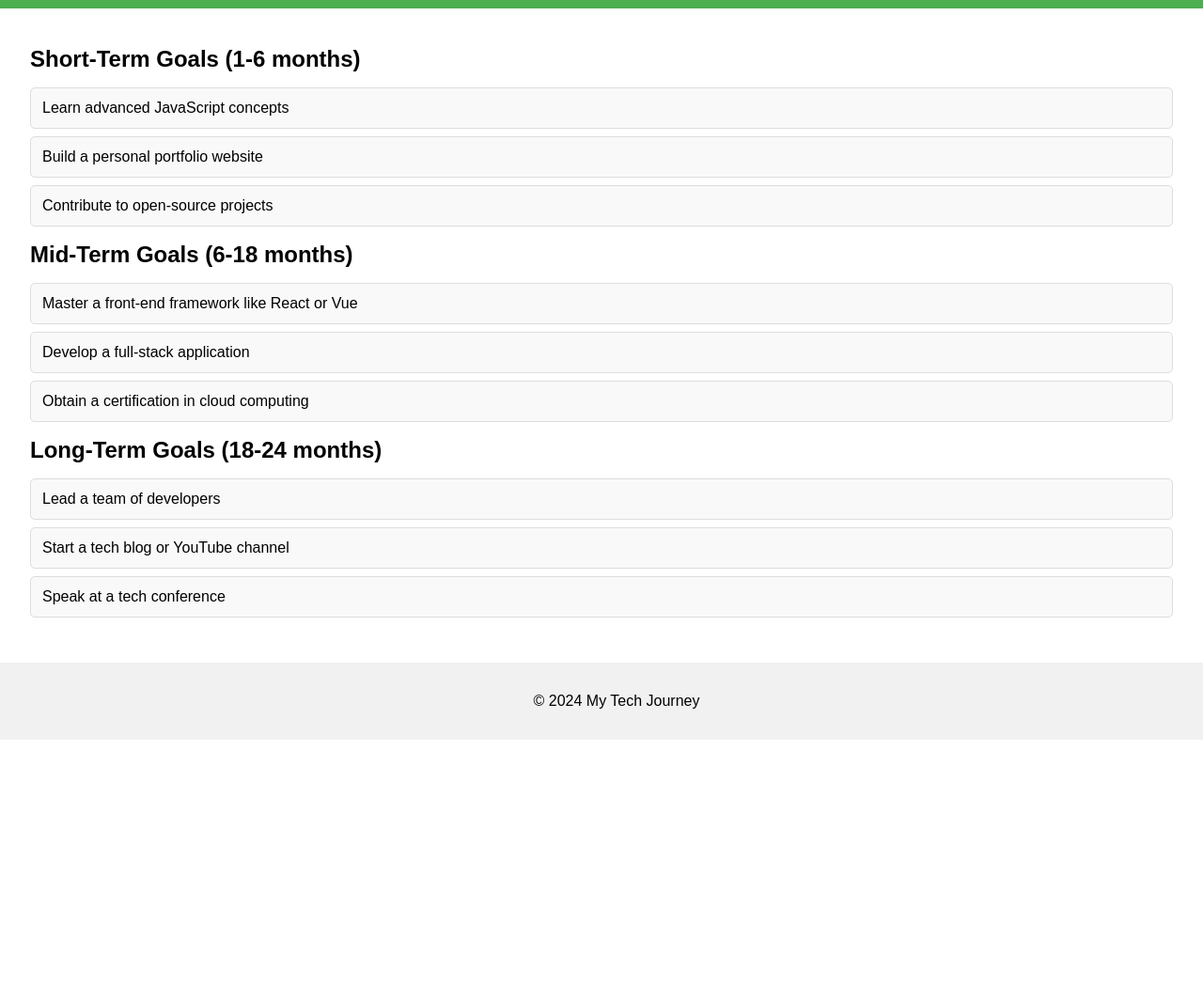
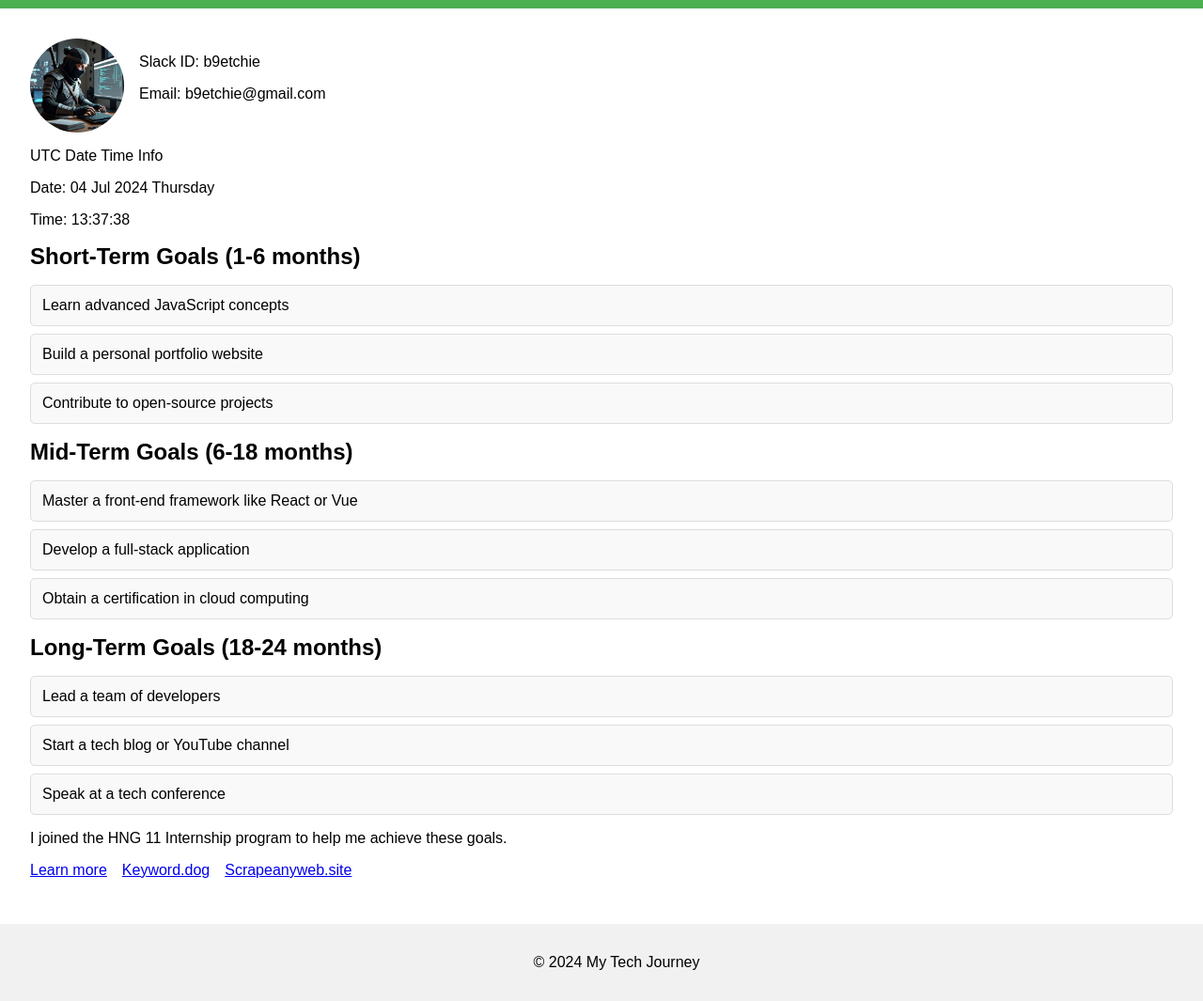
Before and after one commit to okpetoritse/hng-stage-1, a plain HTML site: page index.html in a window 1280 px wide. Shown: the part 76-1141 px from the top of the page at 94% size. Before the commit the page ends 863 px from the top, so only its background shows below. Drawn offline with Linux system fonts and the light colour scheme.

Commit message:
completed task

```diff
--- a/index.html
+++ b/index.html
@@ -7,10 +7,21 @@
     <link rel="stylesheet" href="styles.css">
 </head>
 <body>
-    <header data-testid="header">
-        <h1 data-testid="title">My Tech Goals for the Next 2 Years</h1>
+    <header>
+        <h1>OKPE Tech Goals for the Next 2 Years</h1>
     </header>
     <main data-testid="main-content">
+        <section class="profileInfo">
+             <img data-testid="slackProfilePicture" src="./ninjacode.jpg" class="profilePic">
+            <div>
+            <p data-testid="slackDisplayName">Slack ID: b9etchie</p>
+            <p data-testid="slackEmail">Email: b9etchie@gmail.com</p>
+            </div>
+        </section>
+        <!-- current time in utc -->
+        <p>UTC Date Time Info </p>
+        <p data-testid="currentDay">Date: <span id="currentDay"></span></p>
+        <p data-testid="currentTimeUTC">Time: <span id="currentTime">2024-01-01T00:00:00Z</span></p>
         <section data-testid="short-term-goals">
             <h2>Short-Term Goals (1-6 months)</h2>
             <ul>
@@ -35,6 +46,17 @@
                 <li data-testid="goal-9">Speak at a tech conference</li>
             </ul>
         </section>
+        <section>
+            <!-- write a short text saying you join a program to achieve this goals and add link to the program -->
+            <p data-testid="program-description">I joined the HNG 11 Internship program to help me achieve these goals.
+            <div class="externalLinks">
+            <a href="http://hng.tech/learn" data-testid="hngLink">Learn more</a>
+            <a href="http://keyword.dog/"  data-testid="keywordLink">Keyword.dog</a>
+            <a href="http://scrapeanyweb.site/" data-testid="scrapeanywebLink">Scrapeanyweb.site</a>
+            </div>
+            </p>
+        </section>
+
     </main>
     <footer data-testid="footer">
         <p>&copy; 2024 My Tech Journey</p>
--- /dev/null
+++ b/script.js
@@ -0,0 +1,22 @@
+//when the DOM content finish loading Get an element by id="currentTime" and set the value to the current time in utc format (HH:MM:SS) set a timer to update the value every second
+document.addEventListener('DOMContentLoaded', function() {
+    var currentTime = document.getElementById('currentTime');
+    currentTime.textContent = new Date().toUTCString().split(' ')[4];
+    setInterval(function() {
+        currentTime.textContent = new Date().toUTCString().split(' ')[4];
+    }, 1000);
+
+    //Get an element by id="currentDate" and set the value to the current date in utc format (DD/MM/YYYY) and the day of the week e.g Monday or Tuesday. update the value every second if the date changes
+    var currentDate = document.getElementById('currentDay');
+    var date = new Date();
+    var days = ['Sunday', 'Monday', 'Tuesday', 'Wednesday', 'Thursday', 'Friday', 'Saturday'];
+    currentDate.textContent = date.toUTCString().split(' ').slice(1, 4).join(' ') + ' ' + days[date.getUTCDay()];
+    setInterval(function() {
+        var newDate = new Date();
+        if (newDate.getUTCDate() !== date.getUTCDate()) {
+            date = newDate;
+            currentDate.textContent = date.toUTCString().split(' ').slice(1, 4).join(' ') + ' ' + days[date.getUTCDay()];
+        }
+    }, 1000);
+
+});
--- a/styles.css
+++ b/styles.css
@@ -17,6 +17,10 @@ header {
 main {
     flex: 1;
     padding: 2rem;
+}
+.profileInfo {
+    display: flex;
+    gap: 1rem;
 }
 
 h1, h2 {
@@ -45,6 +49,19 @@ footer {
     width: 100%;
 }
 
+   .profilePic {
+        width: 100px;
+        height: 100px;
+        border-radius: 50%;
+
+    }
+
+    .externalLinks {
+        display: flex;
+        gap: 1rem;
+
+    }
+
 @media (max-width: 600px) {
     main {
         padding: 1rem;
```
Also changed, not shown: ninjacode.jpg (added).
